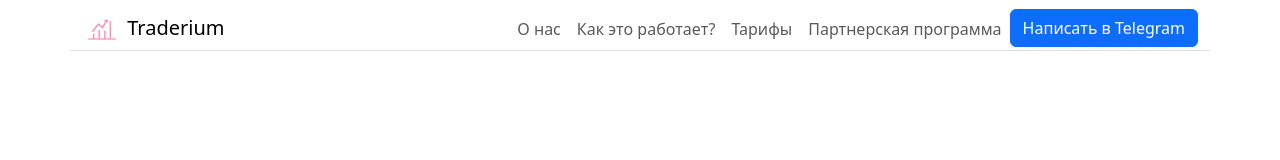
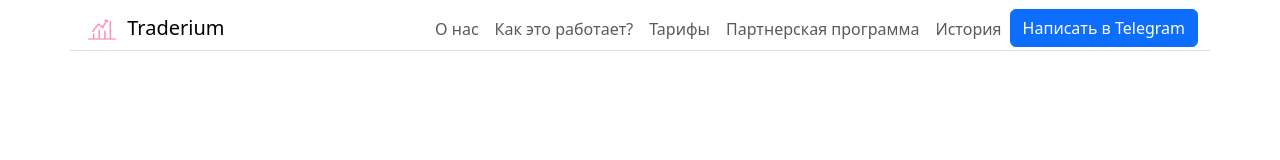
Before and after one commit to TraderiumLLC/TraderiumLLC.github.io, a plain HTML site: page index.html in a window 1280 px wide. Shown: the top 160 px of the page. Drawn offline with nearby package versions, Linux system fonts and the light colour scheme.

Commit message:
v1.2
add history link

```diff
--- a/index.html
+++ b/index.html
@@ -43,6 +43,9 @@
 				</li>
 				<li class="nav-item">
 					<a class="nav-link" href="#partners">Партнерская программа</a>
+				</li>
+				<li class="nav-item">
+					<a class="nav-link" href="https://t.me/TraderiumLLC">История</a>
 				</li>
 				<li class="nav-item">
 					<a class="btn btn-primary" href="https://t.me/TraderiumLLC_bot" role="button">Написать в Telegram</a>
```
